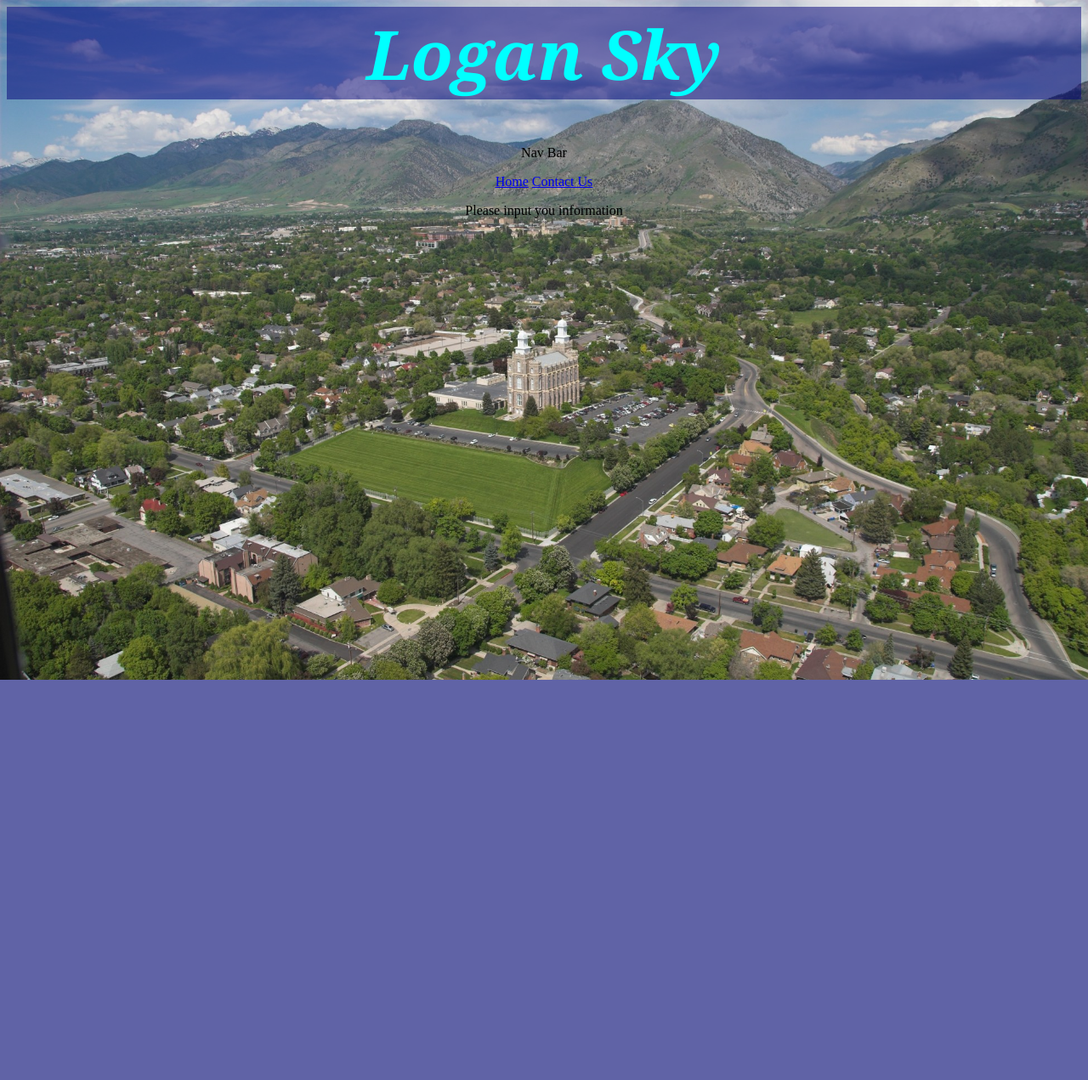
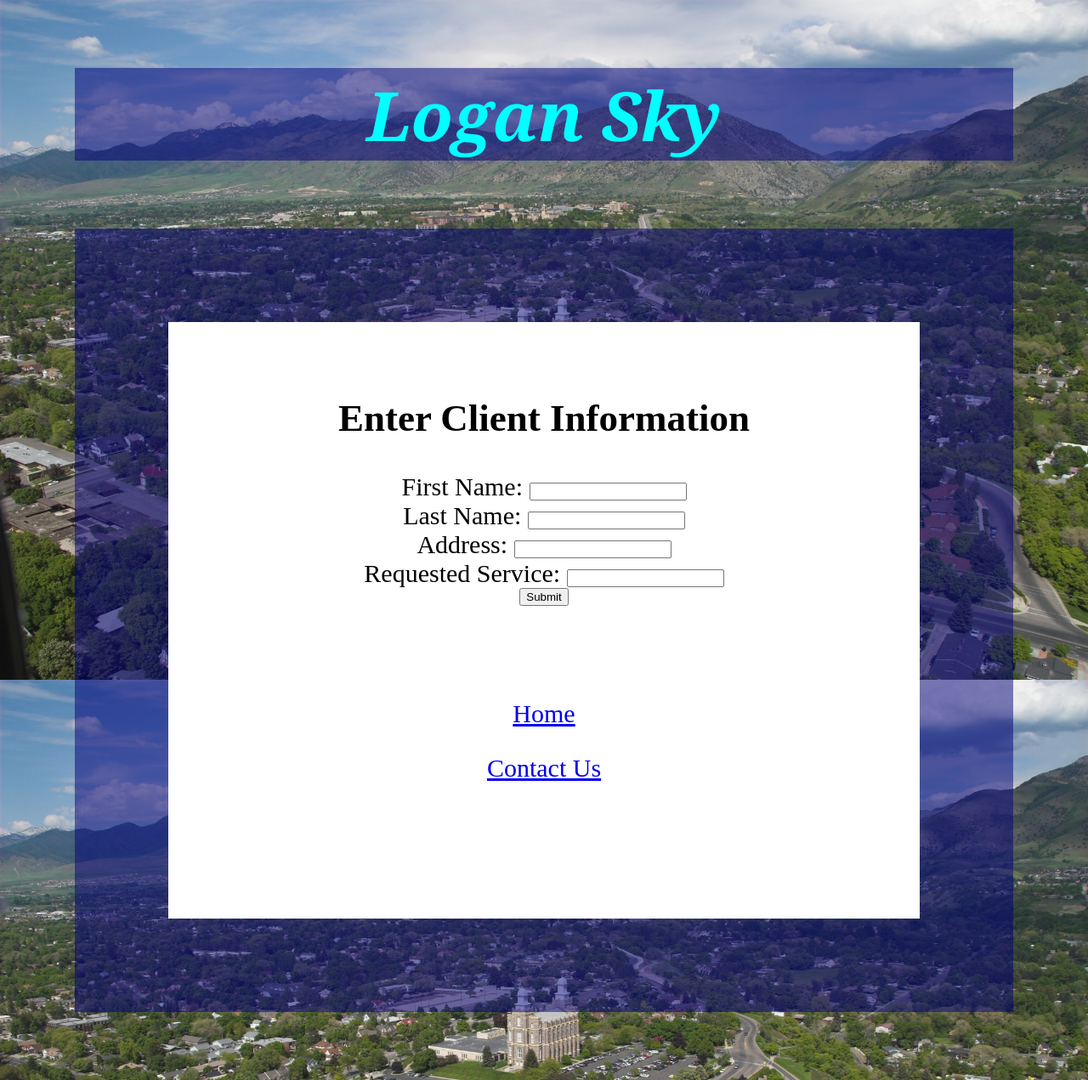
Before and after one commit to Smitty20/loganSky, a Django app: page /loganSky/purchase/ in a window 1280 px wide. Shown: the whole page at 85% size. Before the commit the page ends 800 px from the top, so only its background shows below. Run offline with Django 3.2, Linux system fonts and the light colour scheme.

Commit message:
Only thing holding me back is getting the input to work

```diff
--- a/sky/static/sky/skyStyle.css
+++ b/sky/static/sky/skyStyle.css
@@ -1,14 +1,32 @@
 html{
     background: white url("images/logan_back.jpg") no-repeat;
     background-size: 100%;
+    background-attachment: fixed;
 }
 
 div{
     text-align: center;
+    background-color: rgba(0, 0, 120, .5);
+    margin: 80px;
 }
 
 .header{
-    background-color: rgba(0, 0, 120, .5);
+
+}
+
+.content{
+    padding: 30px;
+}
+
+.body{
+    padding: 50px;
+    background-color: white;
+
+    font-size: 30px;
+}
+
+.sidebar{
+    background-color: rgba(0, 0, 120, .5);;
 }
 
 h1{
@@ -17,3 +35,7 @@ h1{
     font-size: 80px;
     font-style: italic;
 }
+
+ul{
+    padding: 50px;
+}
--- a/sky/templates/sky/input.html
+++ b/sky/templates/sky/input.html
@@ -12,14 +12,25 @@
     		<h1>Logan Sky</h1>
     	</div>
 
-    	<div class="sidebar">
-    		<p>Nav Bar</p>
-    		<a href="/loganSky/">Home</a>
-    		<a href="/loganSky/contact/">Contact Us</a>
+
+    	<div class="content">
+        	<div class="body">
+        		<h2>Enter Client Information</h2>
+        		<form action="{% url 'sky:submit' %}" method="post">
+        		{% csrf_token %}
+        		    <label>First Name: </label><input type="text"><br>
+        		    <label>Last Name: </label><input type="text"><br>
+        		    <label>Address: </label><input type="text"><br>
+        		    <label>Requested Service: </label><input type="text"><br>
+        		    <input type="submit">
+        		</form>
+
+        		<ul>
+            		<p><a href="/loganSky/">Home</a></p>
+        		    <p><a href="/loganSky/contact/">Contact Us</a></p>
+    		    </ul>
+        	</div>
     	</div>
 
-    	<div class="body">
-    		<p>Please input you information</p>
-    	</div>
     </body>
 </html>
--- a/sky/urls.py
+++ b/sky/urls.py
@@ -2,8 +2,10 @@ from django.conf.urls import url
 
 from . import views
 
+app_name = 'sky'
 urlpatterns = [
     url(r'^$', views.home, name='home'),
     url(r'^contact/$', views.contact, name='contact'),
     url(r'^purchase/$', views.purchase, name='purchase'),
+    url(r'^submit/$', views.submit, name='submit'),
 ]
--- a/sky/views.py
+++ b/sky/views.py
@@ -27,3 +27,6 @@ def purchase(request):
         'dont know why I need this': randvar,
     }
     return HttpResponse(template.render(context, request))
+
+def submit(request):
+    return
```
Also changed, not shown: sky/templates/sky/contact.html (+13 -7 lines), sky/templates/sky/home.html (+10 -7 lines).
